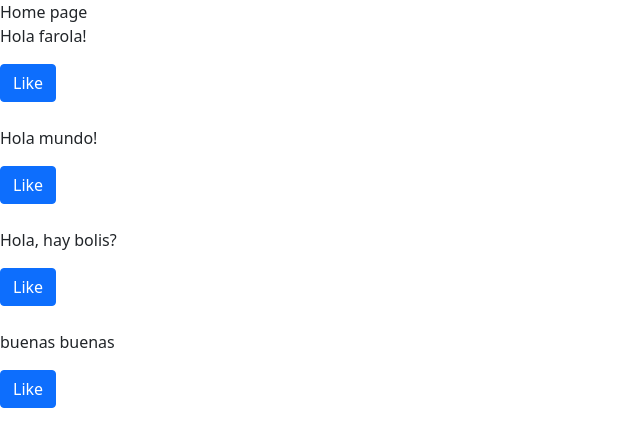
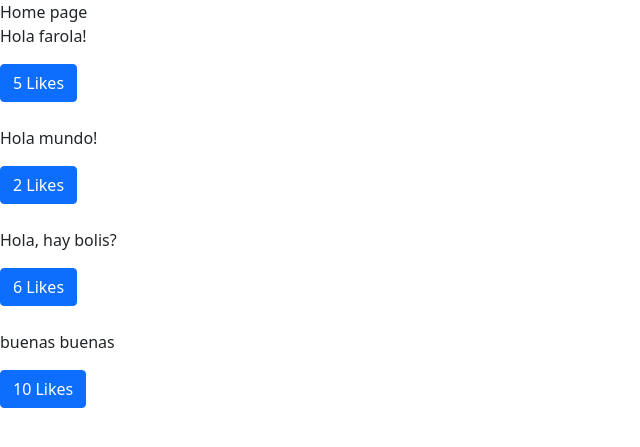
Before and after one commit to kbobd3v/twoitter, a Django app: page / in a window 1280 px wide. Shown: the top 447 px of the page, without its empty margins (0-640 px from the left). Run offline with Django 3.2, Linux system fonts and the light colour scheme; data comes from the database, SQL or seed files in the repository; data that the repository does not hold is empty.

Commit message:
like button on build

```diff
--- a/templates/pages/home.html
+++ b/templates/pages/home.html
@@ -16,14 +16,20 @@ Home page
     const url = '/twoits';
     const responseType = 'json';
 
-    function LikeBtn() {
-        return "<button class='btn btn-primary'>Like</button>"
+    function handleDidLike (twoit_id, currentCount){
+        console.log(twoit_id, currentCount);
+        return
+    }
+
+    function LikeBtn(twoit) {
+        return "<button class='btn btn-primary btn-small' onclick=handleDidLike(" +
+            twoit.id + "," + twoit.likes +")>" + twoit.likes + " Likes</button>"
     }
 
     function formatTwoitElement(twoit) {
         formattedTwoit = '<div class="mb-4" id="tweet-' + twoit.id
             + '">' + '<p>' + twoit.content +
-            '</p><div class="btm-group">' + LikeBtn() + '</div></div>';
+            '</p><div class="btm-group">' + LikeBtn(twoit) + '</div></div>';
         return formattedTwoit;
     }
     xhr.responseType = responseType;
--- a/twoits/views.py
+++ b/twoits/views.py
@@ -1,3 +1,4 @@
+import random
 from django.http import HttpResponse, Http404, JsonResponse
 from django.shortcuts import render
 
@@ -13,7 +14,7 @@ def home_view(request, *args, **kwargs):
 
 def twoit_list_view(request, *args, **kwargs):
     qs = Twoit.objects.all()
-    twoits_list = [{'id': x.id, 'content': x.content} for x in qs]
+    twoits_list = [{'id': x.id, 'content': x.content, 'likes': random.randint(0, 10)} for x in qs]
     data = {
         'isUser': False,
         'response': twoits_list
```
